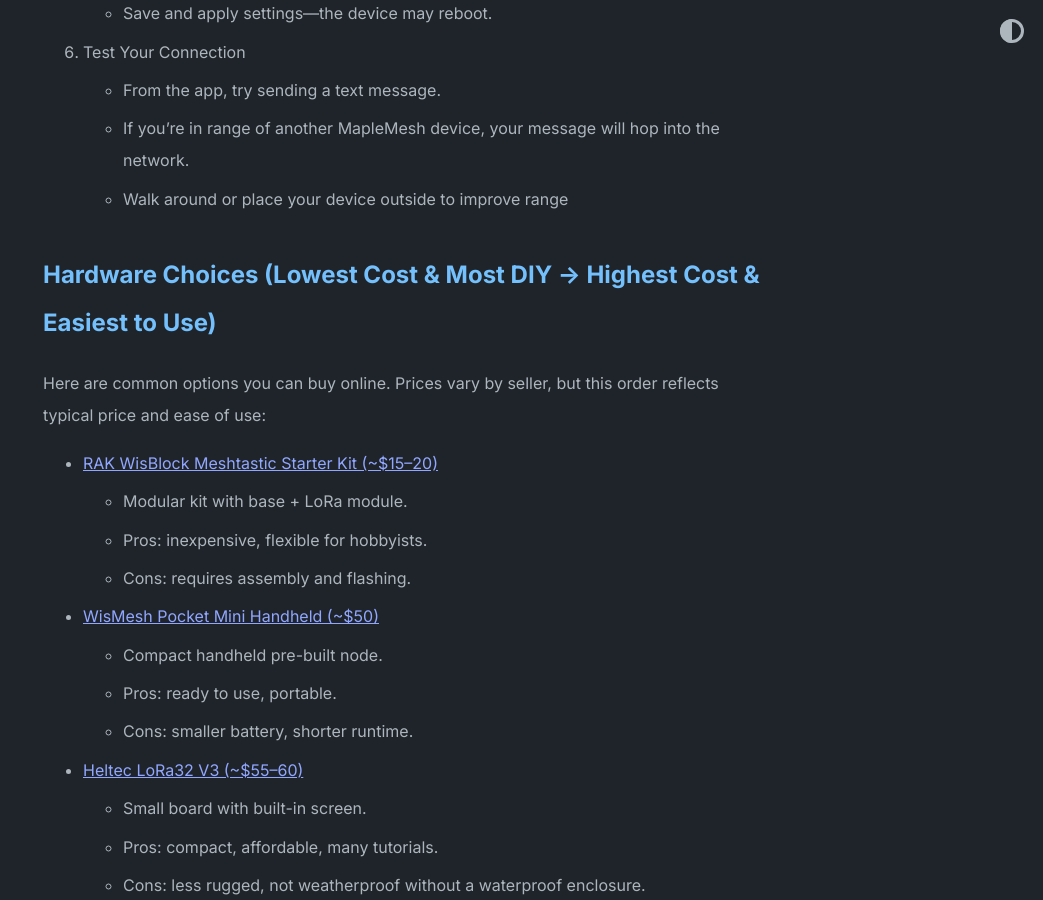
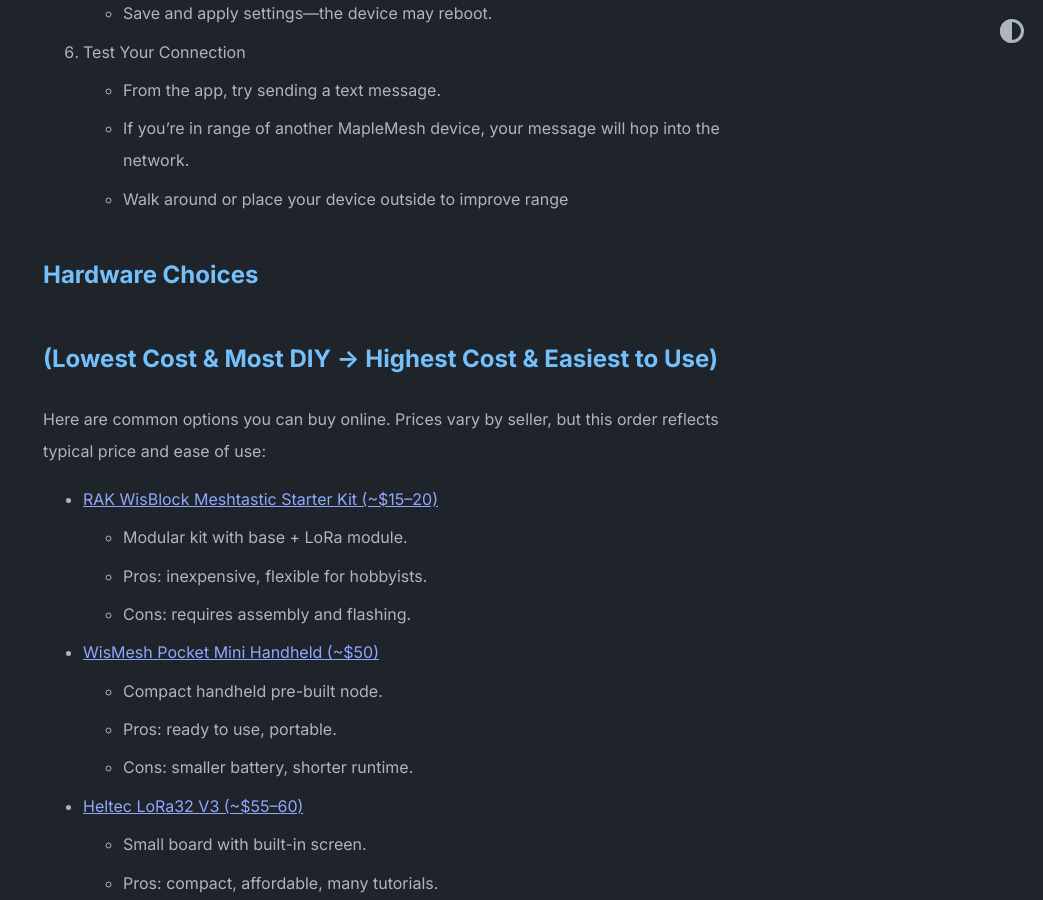
Before and after one commit to maplemesh/maplemesh.org, a Jekyll site: the page built from GetStarted.md, in a window 1280 px wide and 900 px high, scrolled down 2274 px. Shown: the whole window, without its empty margins (237-1280 px from the left). Built offline with Jekyll 4.4.1, drawn with Linux system fonts in a browser that asks for light colours; our own code applies the rules of GitHub Pages for plain Markdown files.

```diff
--- a/GetStarted.md
+++ b/GetStarted.md
@@ -49,7 +49,8 @@ Pick one of the hardware options below (see “Hardware Choices”). Make sure y
 * If you’re in range of another MapleMesh device, your message will hop into the network.
 * Walk around or place your device outside to improve range
 
-## Hardware Choices (Lowest Cost & Most DIY → Highest Cost & Easiest to Use)
+## Hardware Choices
+## (Lowest Cost & Most DIY → Highest Cost & Easiest to Use)
 Here are common options you can buy online. Prices vary by seller, but this order reflects typical price and ease of use:
 * [RAK WisBlock Meshtastic Starter Kit (~$15–20)](https://store.rokland.com/products/rak-wireless-wisblock-meshtastic-starter-kit)
   * Modular kit with base + LoRa module.
```
